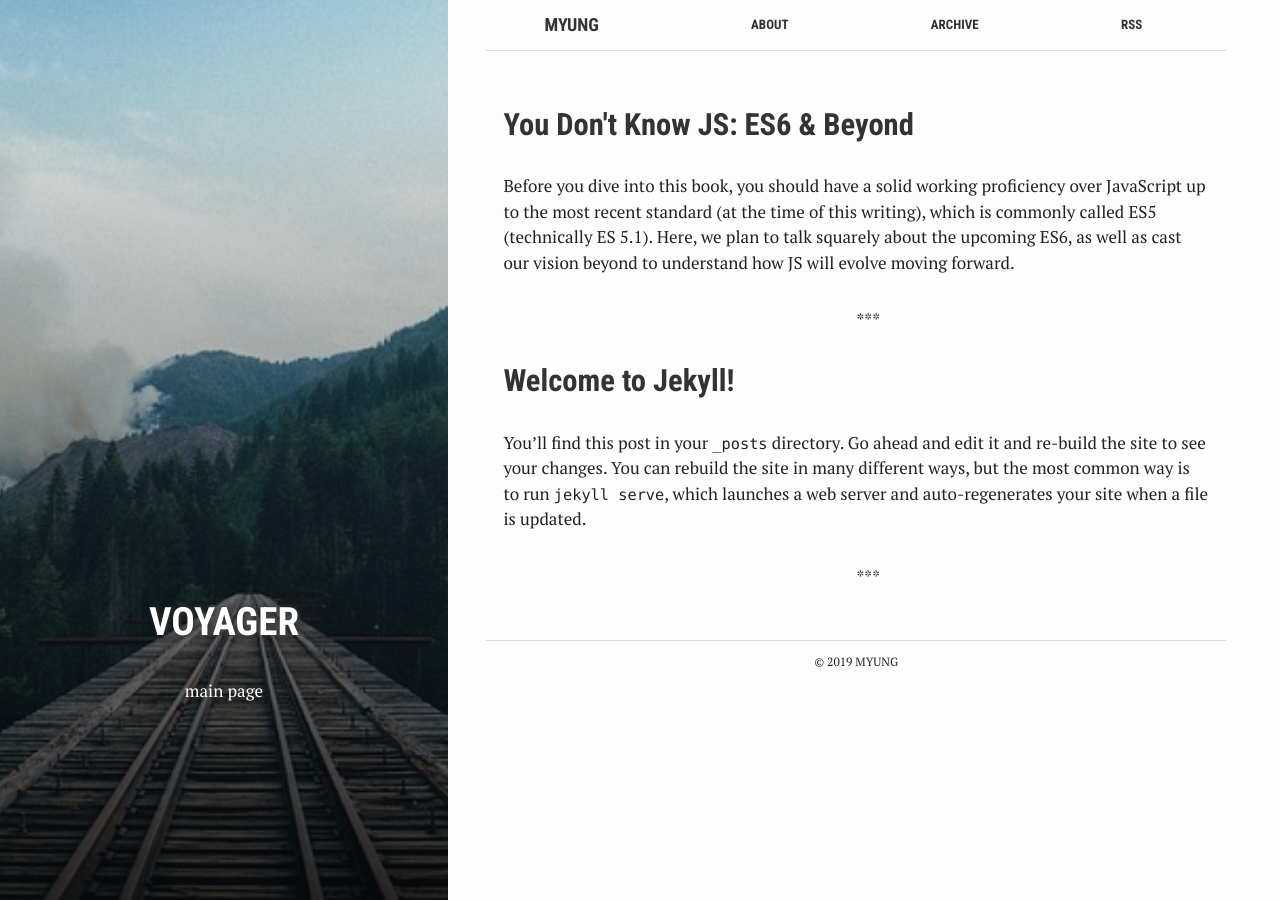
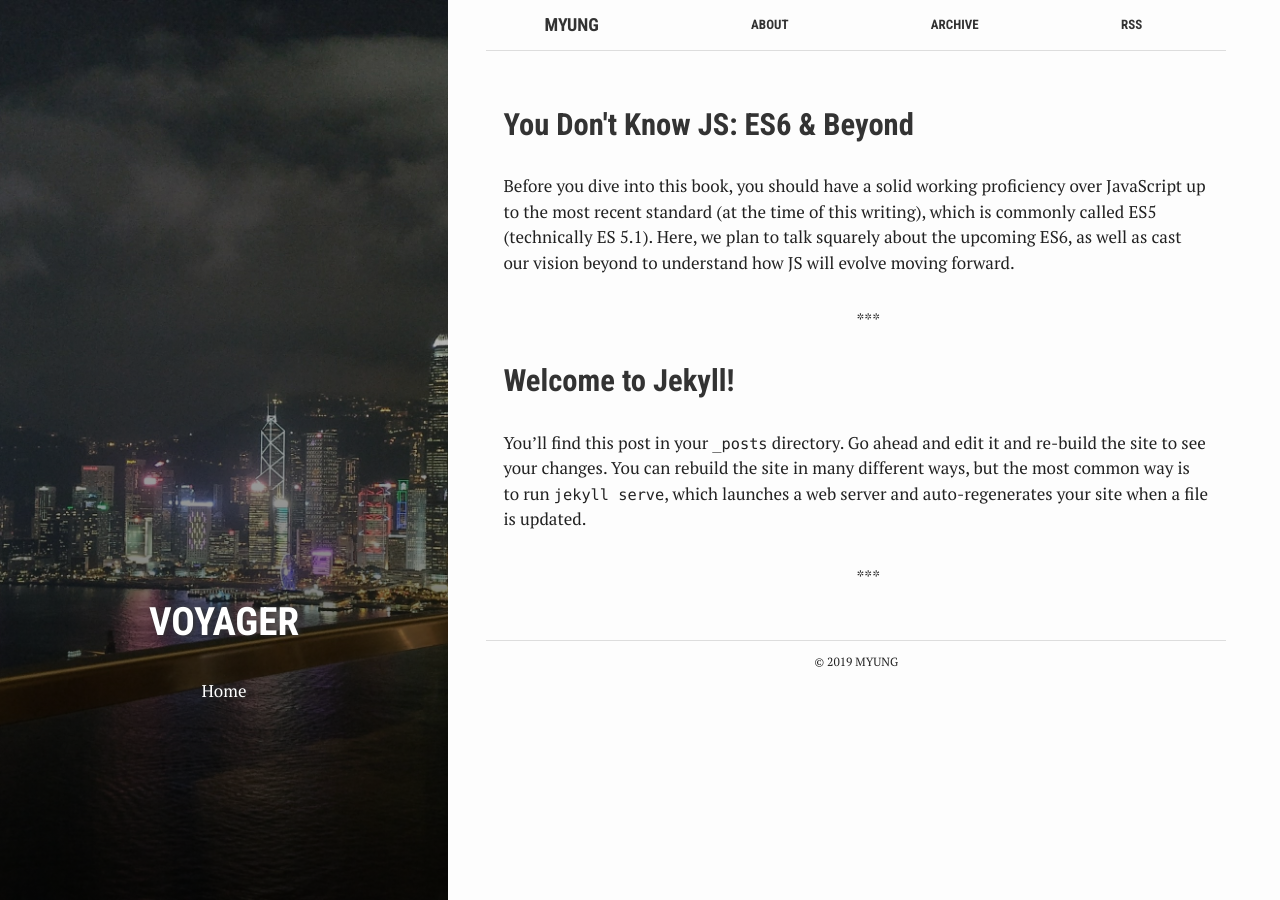
Before and after one commit to MYungDev/myungdev.github.io, a Jekyll site: the page built from index.html, in a window 1280 px wide. Built offline with Jekyll 4.4.1, drawn with Linux system fonts in a browser that asks for light colours.

Commit message:
Update index.html

```diff
--- a/index.html
+++ b/index.html
@@ -1,9 +1,10 @@
 ---
-bg: "rails.jpg"
+bg: hk.jpg
 layout: default
-crawlertitle: "Jekyll blog"
-title: "Voyager"
-summary: "main page"
+crawlertitle: Home | MYung
+title: Voyager
+summary: Home
+published: true
 ---
 
 {% for post in site.posts limit: 5 %}
```
